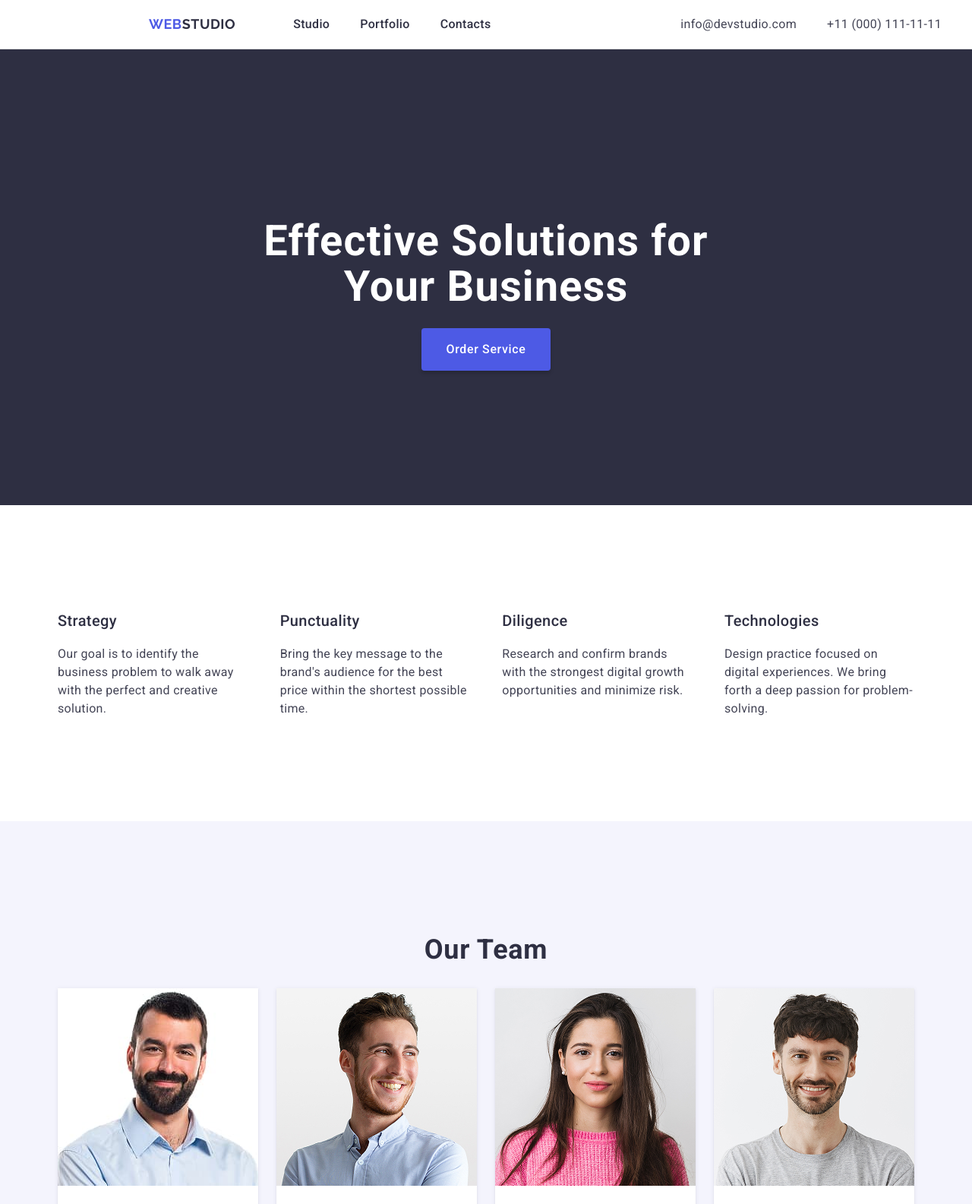
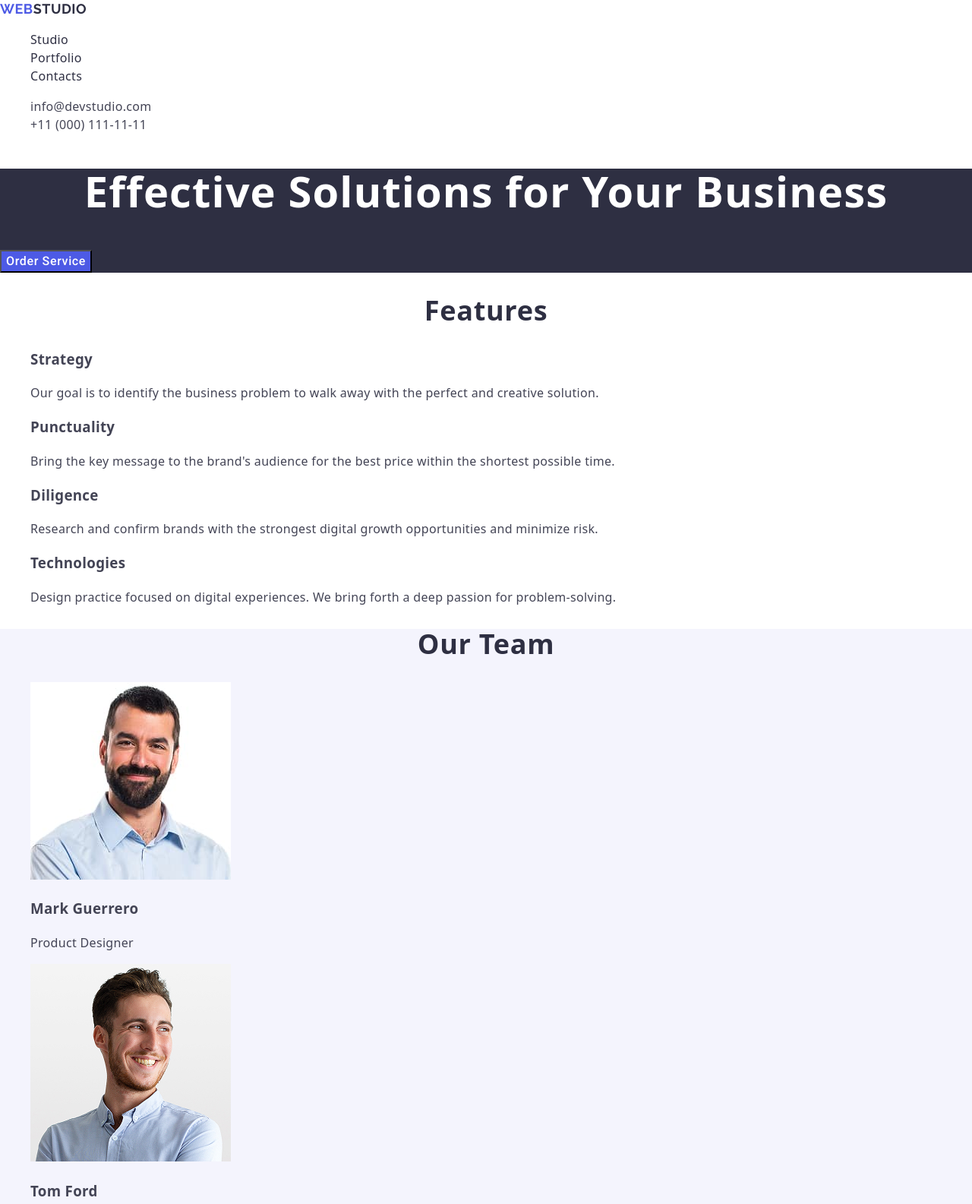
Before and after one commit to OleksandrBaranov05/goit-markup-hw-02, a plain HTML site: page index.html in a window 1280 px wide. Shown: the top 1585 px of the page at 76% size. Drawn offline with nearby package versions, Linux system fonts and the light colour scheme.

Commit message:
New styles

```diff
--- a/css/styles.css
+++ b/css/styles.css
@@ -1,284 +1,122 @@
 body {
     font-family: "Roboto", sans-serif;
+    font-weight: 400;
     font-size: 16px;
-    line-height: 24px;
+    line-height: 1.5;
     letter-spacing: 0.02em;
     background-color: #fff;
     color: #434455;
-    margin: 0;
-    padding: 0;
 }
-/* Логотип */
+ul {
+    list-style: none;
+    text-decoration: none;
+}
 .logo {
     font-family: "Raleway", sans-serif;
     font-weight: 700;
     font-size: 18px;
-    line-height: 117%;
+    line-height: 1.17;
     letter-spacing: 0.03em;
     text-transform: uppercase;
     color: #2e2f42;
     text-decoration: none;
-    padding-left: 156px;
 }
 .logo-web {
     color: #4d5ae5;
 }
-header {
-    display: flex;
-    justify-content: space-between;
-    align-items: center;
-    padding: 20px 40px;
-    background-color: #fff;
-    border-bottom: 1px solid #ddd;
-}
-/* Навігаційний блок */
-.nav-header {
-    display: flex;
-    align-items: center;
-    gap: 76px;
-}
-/* Меню */
-.nav-list {
-    display: flex;
-    list-style: none;
-    gap: 40px;
-    padding: 0;
-    margin: 0;
-}
-.nav-link {
+.nav-list .nav-link {
+    text-decoration: none;
     font-weight: 500;
-    font-size: 16px;
-    line-height: 1.5;
-    letter-spacing: 0.02em;
     color: #2e2f42;
-    text-decoration: none;
-    transition: color 0.3s ease;
 }
 .nav-link:hover {
     color: #404bbf;
 }
-/* Контактна інформація */
+.nav-link:focus {
+    color: #404bbf;
+}
 .contact-info {
-    display: flex;
-    align-items: center;
-    font-style: normal
-}
-.contact-info ul {
-    display: flex;
-    list-style: none;
-    gap: 40px;
-    padding: 0;
-    margin: 0;
+    font-style: normal;
 }
 .contact-link {
-    font-weight: 400;
-    font-size: 16px;
-    line-height: 1.5;
-    letter-spacing: 0.02em;
+    text-decoration: none;
     color: #434455;
-    text-decoration: none;
-    transition: color 0.3s ease;
+    cursor: pointer;
 }
-.contact-link:hover {
+.contact-link:hover .contact-link:focus {
     color: #404bbf;
 }
-.contact-link:focus{
-    color: #404bbf;
+h1,
+h2 {
+    text-align: center;
+    font-weight: 700;
+    color: #2e2f42;
 }
-/* Герой-секція */
 .hero {
-    display: flex;
-    flex-direction: column;
-    justify-content: center;
-    align-items: center;
-    height: 600px;
-    background-color: #2e2f42;
-    text-align: center;
+    background-color: rgb(46, 47, 66);
 }
-/* Заголовок */
-.hero-title{
-    font-weight: 700;
+.hero-title {
     font-size: 56px;
     line-height: 1.07;
+    color: #fff;
     letter-spacing: 0.02em;
-    text-align: center;
-    color: #fff;
-    max-width: 600px;
-    margin-bottom: 24px;
 }
-/* Кнопка */
 .btn {
     font-family: "Roboto", sans-serif;
-    border-radius: 4px;
-    padding: 16px 32px;
-    height: 56px;
-    box-shadow: 0 4px 4px 0 rgba(0, 0, 0, 0.15);
-    background: #4d5ae5;
+    cursor: pointer;
+    background-color: #4d5ae5;
+    color: #ffffff;
     font-weight: 500;
     font-size: 16px;
     line-height: 1.5;
     letter-spacing: 0.04em;
-    color: #fff;
-    border: none;
-    cursor: pointer;
-    transition: background 0.3s ease;
 }
-.btn:hover {
-    background-color: #404BBF;
-}
-.btn:focus {
-    background-color: #404BBF;
+.btn:hover .btn:focus{
+    background-color: #404bbf;
 }
 .section-title {
-    text-transform: capitalize;
     font-weight: 700;
     font-size: 36px;
-    line-height: 111%;
+    line-height: 1.11;
     letter-spacing: 0.02em;
     text-align: center;
     color: #2e2f42;
+
 }
-/* Features */
-.features {
-    padding: 120px 0;
-}
-
-.features-list {
-    display: flex;
-    justify-content: space-between;
-    gap: 24px;
-    max-width: 1128px;
-    margin: 0 auto;
-    list-style: none;
-    padding: 0;
-}
-.features-item {
-    width: 250px;
-}
-.features-title {
+.features-title .team-name {
     font-weight: 500;
     font-size: 20px;
     line-height: 1.2;
     letter-spacing: 0.02em;
     color: #2e2f42;
 }
-.features-text {
+.features-text .team-role {
+    font-weight: 400;
     font-size: 16px;
     line-height: 1.5;
     letter-spacing: 0.02em;
     color: #434455;
 }
-/* Our Team */
+.team-name .team-role {
+    align-items: center;
+}
 .team {
-    background-color: #f4f4fd;
-    text-align: center;
-    padding: 120px 0;
+    background-color: rgb(244, 244, 253);
 }
-.team-list {
-    display: flex;
-    justify-content: center;
-    gap: 24px;
-    list-style: none;
-    padding: 0;
-    margin: 0 auto;
-    max-width: 1128px;
-}
-.team-member {
-    border-radius: 0 0 4px 4px;
-    padding: 0px 0px 32px 0px;
-    width: 264px;
-    height: 380px;
-    box-shadow: 0 2px 1px 0 rgba(46, 47, 66, 0.08), 0 1px 1px 0 rgba(46, 47, 66, 0.16), 0 1px 6px 0 rgba(46, 47, 66, 0.08);
-    background: #fff;
-}
-.team-img {
-    width: 264px;
-    height: 260px;
-}
-.team-name {
-    font-weight: 500;
-    font-size: 20px;
-    line-height: 120%;
-    letter-spacing: 0.02em;
-    text-align: center;
-}
-.team-role {
-font-weight: 400;
-font-size: 16px;
-line-height: 150%;
-letter-spacing: 0.02em;
-text-align: center;
-color: #434455;
-}
-/* Our Portfolio */
-.portfolio {
-    padding: 112px 0;
-}
-.portfolio-list {
-    display: flex;
-    justify-content: center;
-    gap: 24px;
-    list-style: none;
-    padding: 0;
-    margin: 0 auto;
-    max-width: 1128px;
-}
-.portfolio-item {
-    border: 1px solid #e7e9fc;
-    width: 360px;
-    height: 420px;
 
-}
-.portfolio-img {
-    width: 360px;
-    height: 300px;
-}
-.portfolio-title {
-    font-weight: 500;
-    font-size: 20px;
-    line-height: 120%;
-    letter-spacing: 0.02em;
-    color: #2e2f42;
-}
-.portfolio-category {
-    font-weight: 400;
-    font-size: 16px;
-    line-height: 150%;
-    letter-spacing: 0.02em;
-    color: #434455;
-
-}
-/* Footer */
-.footer {
-    background-color: #2e2f42;
-    color: #fff;
-    padding: 100px 0;
-}
-.footer-container {
-    max-width: 1128px;
-    margin: 0 auto;
-    display: flex;
-    flex-direction: column;
-    align-items: flex-start;
-}
 .footer-logo {
     font-family: "Raleway", sans-serif;
     font-weight: 700;
     font-size: 18px;
-    line-height: 117%;
+    line-height: 1.17;
     letter-spacing: 0.03em;
     text-transform: uppercase;
+    text-decoration: none;
     color: #f4f4fd;
-    text-decoration: none;
-    margin-bottom: 16px;
-    display: inline-block;
 }
-
 .footer-text {
-    font-weight: 400;
-    font-size: 16px;
-    line-height: 150%;
-    letter-spacing: 0.02em;
     color: #f4f4fd;
-    max-width: 264px;
 }
+.footer {
+    background-color: rgb(46, 47, 66);
+}
--- a/index.html
+++ b/index.html
@@ -4,12 +4,19 @@
     <meta charset="UTF-8">
     <meta name="viewport" content="width=device-width, initial-scale=1.0">
     <link rel="stylesheet" href="css/styles.css">
-    <link rel="preconnect" href="https://fonts.googleapis.com">
-    <link rel="preconnect" href="https://fonts.gstatic.com" crossorigin>
-    <link href="https://fonts.googleapis.com/css2?family=Montserrat:ital,wght@0,100..900;1,100..900&family=Roboto:ital,wght@0,100..900;1,100..900&display=swap" rel="stylesheet">
-    <link rel="preconnect" href="https://fonts.googleapis.com">
-    <link rel="preconnect" href="https://fonts.gstatic.com" crossorigin>
-    <link href="https://fonts.googleapis.com/css2?family=Montserrat:ital,wght@0,100..900;1,100..900&family=Raleway:ital,wght@0,100..900;1,100..900&family=Roboto:ital,wght@0,100..900;1,100..900&display=swap" rel="stylesheet">
+    <link
+      rel="stylesheet"
+      href="https://cdnjs.cloudflare.com/ajax/libs/modern-normalize/3.0.1/modern-normalize.min.css"
+      integrity="sha512-q6WgHqiHlKyOqslT/lgBgodhd03Wp4BEqKeW6nNtlOY4quzyG3VoQKFrieaCeSnuVseNKRGpGeDU3qPmabCANg=="
+      crossorigin="anonymous"
+      referrerpolicy="no-referrer"
+    />
+    <link rel="preconnect" href="https://fonts.googleapis.com" />
+    <link rel="preconnect" href="https://fonts.gstatic.com" crossorigin />
+    <link
+      href="https://fonts.googleapis.com/css2?family=Raleway:wght@700&family=Roboto:wght@400;500;700&display=swap"
+      rel="stylesheet"
+    />
     <title>WebStudio</title>
 </head>
 <body>
@@ -17,7 +24,7 @@
         <nav class="nav-header">
             <a href="./index.html" class="logo"><span class="logo-web">Web</span>Studio</a>
             <ul class="nav-list">
-                <li><a href="" class="nav-link">Studio</a></li>
+                <li><a href="./index.html" class="nav-link">Studio</a></li>
                 <li><a href="" class="nav-link">Portfolio</a></li>
                 <li><a href="" class="nav-link">Contacts</a></li>
             </ul>
@@ -35,7 +42,7 @@
                 <button type="button" class="btn">Order Service</button>
             </section>
         <section class="features">
-            <!--<h2 class="section-title">Features</h2>-->
+            <h2 class="section-title">Features</h2>
             <ul class="features-list">
                 <li class="features-item">
                     <h3 class="features-title">Strategy</h3>
@@ -59,22 +66,22 @@
             <h2 class="section-title">Our Team</h2>
             <ul class="team-list">
                 <li class="team-member">
-                    <img src="./images/img-3.jpg" alt="Mark Guerrero" class="team-img">
+                    <img src="./images/img-3.jpg" alt="" class="team-img" width="264">
                     <h3 class="team-name">Mark Guerrero</h3>
                     <p class="team-role">Product Designer</p>
                 </li>
                 <li class="team-member">
-                    <img src="./images/img-2.jpg" alt="Tom Ford" class="team-img">
+                    <img src="./images/img-2.jpg" alt="" class="team-img" width="264">
                     <h3 class="team-name">Tom Ford</h3>
                     <p class="team-role">Frontend Developer</p>
                 </li>
                 <li class="team-member">
-                    <img src="./images/img-1.jpg" alt="Camila Garcia" class="team-img">
+                    <img src="./images/img-1.jpg" alt="" class="team-img" width=264">
                     <h3 class="team-name">Camila Garcia</h3>
                     <p class="team-role">Marketing</p>
                 </li>
                 <li class="team-member">
-                    <img src="./images/img.jpg" alt="Daniel Wilson" class="team-img">
+                    <img src="./images/img.jpg" alt="" class="team-img" width="264">
                     <h3 class="team-name">Daniel Wilson</h3>
                     <p class="team-role">UI Designer</p>
                 </li>
@@ -119,8 +126,6 @@
         </section>
     </main>
     <footer class="footer">
-        <div class="footer-container">
             <a href="./index.html" class="footer-logo"><span class="logo-web">Web</span>Studio</a>
             <p class="footer-text">Increase the flow of customers and sales for your business with digital marketing & growth solutions.</p>
-        </div>
     </footer>
```
